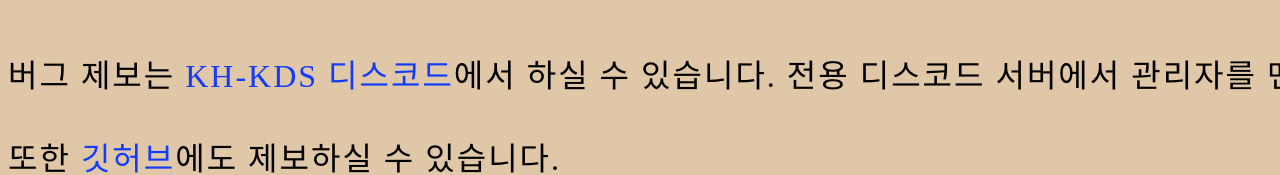
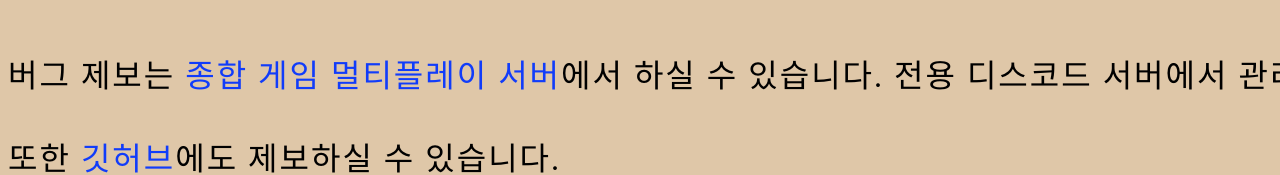
Before and after one commit to KDaeSeong/DSWorkspace, a plain HTML site: page HTML/헝거게임메인.html in a window 1280 px wide. Shown: the part 1153-1328 px from the top of the page. Drawn offline with Linux system fonts and the light colour scheme; a web font is replaced by a local one.

Commit message:
2차 커밋

```diff
--- a/HTML/헝거게임메인.html
+++ b/HTML/헝거게임메인.html
@@ -79,7 +79,7 @@
                 <img src="../이미지/폴리스라인.png" alt="폴리스라인" class="police-line">
                 <h1 class="title-text">소스코드, 오류 제보, 기여, 기타 등등</h1>
             </div>
-            버그 제보는 <a href="https://discord.com/channels/1320904843904155648/1320904843904155651">KH-KDS 디스코드</a>에서 하실 수 있습니다. 전용 디스코드 서버에서 관리자를 멘션하여 제보해 주십시오.
+            버그 제보는 <a href="https://discord.gg/c3CdxBM2gX">종합 게임 멀티플레이 서버</a>에서 하실 수 있습니다. 전용 디스코드 서버에서 관리자를 멘션하여 제보해 주십시오.
             <br><br>
             또한 <a href="https://github.com/KDaeSeong/DSWorkspace">깃허브</a>에도 제보하실 수 있습니다.
             <br><br>
```
